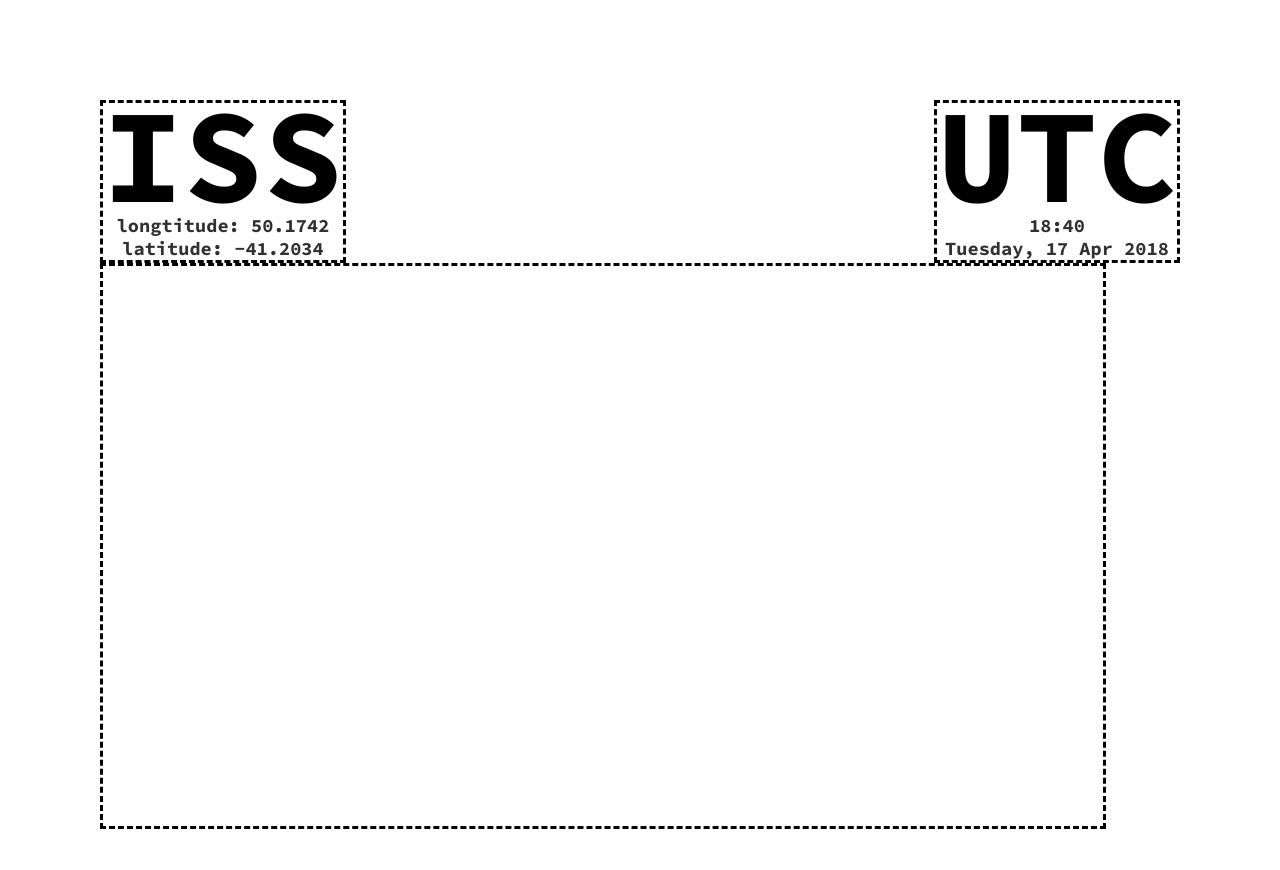
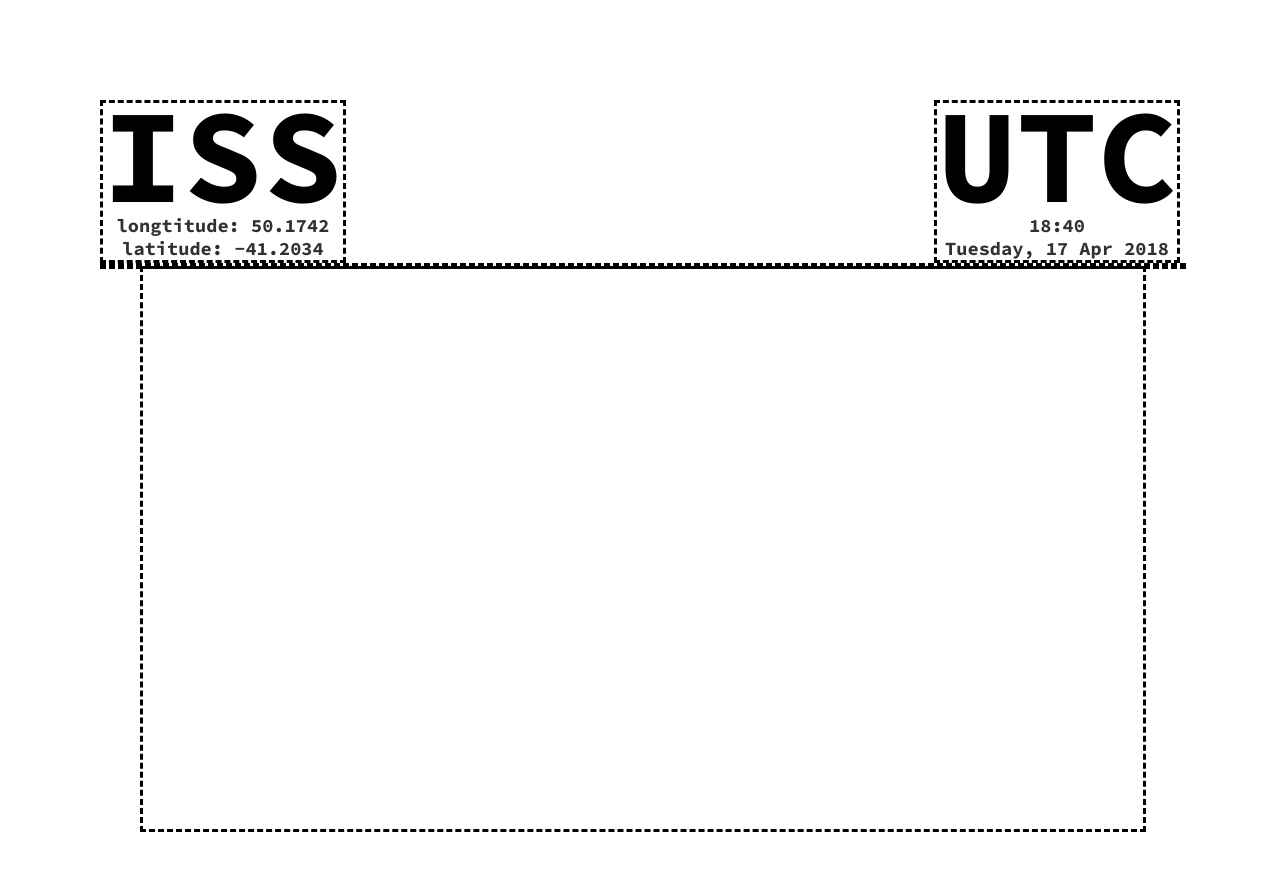
Before and after one commit to codeandjoy/spacestation, a React (Create React App) app: page / in a window 1280 px wide. Shown: the top 870 px of the page. After the commit the page ends 832 px from the top, so only its background shows below. Built offline with nearby package versions, Linux system fonts and the light colour scheme.

Commit message:
Created PageContainer

```diff
--- a/src/App.js
+++ b/src/App.js
@@ -2,6 +2,7 @@
 import DataContainer from "./DataContainer/DataContainer";
 import HeaderContainer from "./HeaderContainer/HeaderContainer";
 import LocationPage from "./LocationPage/LocationPage";
+import PageContainer from "./PageContainer/PageContainer";
 
 function App() {
   return (
@@ -17,7 +18,9 @@
         />
       </HeaderContainer>
 
-      <LocationPage/>
+      <PageContainer>
+        <LocationPage/>
+      </PageContainer>
     </ContentContainer>
   )
 }
--- /dev/null
+++ b/src/PageContainer/PageContainer.js
@@ -0,0 +1,13 @@
+import './css/PageContainer.css';
+
+const PageContainer = ({ children }) => {
+    return (
+        <div className="page-container">
+            <div className='page-centered-content'>
+                { children }
+            </div>
+        </div>
+    )
+}
+
+export default PageContainer;
--- /dev/null
+++ b/src/PageContainer/css/PageContainer.css
@@ -0,0 +1,10 @@
+.page-container {
+  position: relative;
+  width: 100%;
+  border-style: dashed;
+}
+.page-container .page-centered-content {
+  position: absolute;
+  left: 50%;
+  transform: translateX(-50%);
+}/*# sourceMappingURL=PageContainer.css.map */
--- /dev/null
+++ b/src/PageContainer/css/PageContainer.scss
@@ -0,0 +1,13 @@
+.page-container{
+    position: relative;
+
+    width: 100%;
+
+    border-style: dashed;
+
+    .page-centered-content{
+        position: absolute;
+        left: 50%;
+        transform: translateX(-50%);
+    }
+}
```
Also changed, not shown: 1 other file (tests, documents, lock files or other folders).
